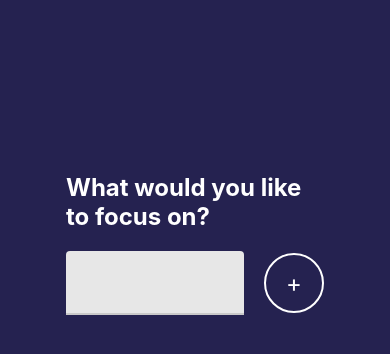
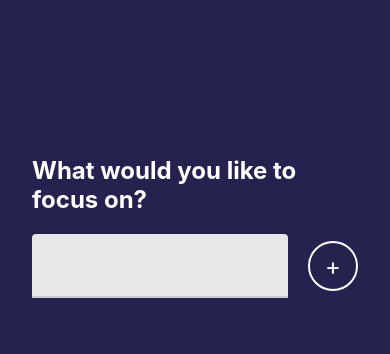
Before and after one commit to ash358241/focus-time, a React Native app: screen / in a window 390 px wide. Shown: the top 354 px of the page. Built offline with nearby package versions, Linux system fonts and the light colour scheme.

Commit message:
building timer feature

```diff
--- a/App.js
+++ b/App.js
@@ -4,14 +4,15 @@ import Constants from 'expo-constants';
 import { useState } from 'react';
 import Focus from './src/features/focus/Focus';
 import {colors} from './src/utils/Colors';
+import Timer from './src/features/timer/Timer';
+import {spacing} from './src/utils/Sizes';
 
 
 export default function App() {
   const [focus, setFocus] = useState(null);
   return (
     <View style={styles.container}>
-      {focus ? <Text>{focus}</Text> : <Focus addStatus={setFocus}/>}
-      <StatusBar style="auto" />
+      {focus ? <Timer focus={focus}/> : <Focus addStatus={setFocus}/>}
     </View>
   );
 }
@@ -19,7 +20,7 @@ export default function App() {
 const styles = StyleSheet.create({
   container: {
     flex: 1,
-    padding: 50,
+    padding: spacing.md,
     backgroundColor: colors.darkBlue,
   },
 });
--- a/src/features/focus/Focus.js
+++ b/src/features/focus/Focus.js
@@ -51,8 +51,9 @@ const styles = StyleSheet.create({
     btn: {
         borderColor: colors.white,
         borderWidth: 2,
-        width: '60px',
-        height: '60px',
+        // padding: 20,
+        width: 50,
+        height: 50,
         borderRadius: 100,
         alignItems: 'center',
         justifyContent: 'center',
@@ -60,7 +61,7 @@ const styles = StyleSheet.create({
     btnContent: {
         color: colors.white,
         fontSize: fontSize.xl,
-        alignSelf: 'center',
+        // alignSelf: 'center',
 
     }
 })
--- /dev/null
+++ b/src/features/timer/Timer.js
@@ -0,0 +1,32 @@
+import React from 'react'
+import { StyleSheet, Text, View } from 'react-native'
+import {colors} from '../../utils/Colors';
+import {sizes, spacing} from '../../utils/Sizes';
+
+const Timer = ({focus}) => {
+    return (
+        <View style={styles.container}>
+           <View style={{paddingTop: spacing.xl}}>
+           <Text style={styles.title}>Focusing on: </Text>
+            <Text style={styles.task}>{focus}</Text>
+           </View>
+        </View>
+    )
+}
+
+export default Timer
+
+const styles = StyleSheet.create({
+    container: {
+        flex: 1,
+    },
+    title: {
+        color: colors.white,
+        textAlign: 'center',
+    },
+    task: {
+        color: colors.white,
+        textAlign: 'center',
+        fontWeight: 'bold',
+    }
+})
```
